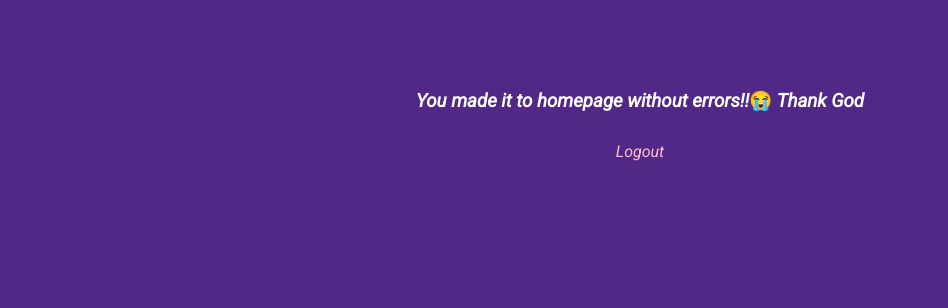
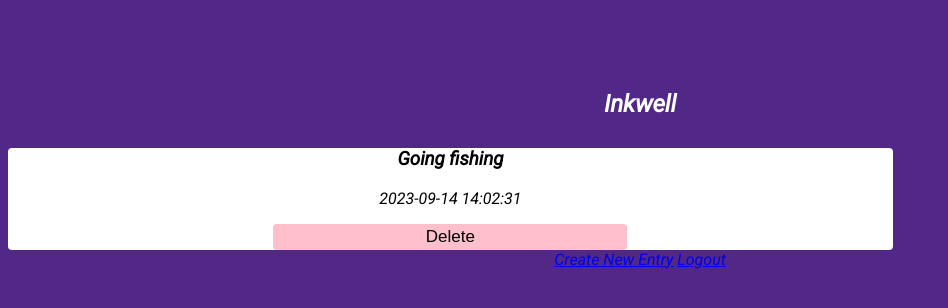
Before and after one commit to Sandee004/Inkwell, a Flask app: page /homepage in a window 1280 px wide. Shown: the top 308 px of the page, without its empty margins (0-948 px from the left). Run offline with Flask 3, Linux system fonts and the light colour scheme; a user stored in the database is signed in.

Commit message:
Login and homepage complete

```diff
--- a/main.py
+++ b/main.py
@@ -2,6 +2,7 @@ from flask import Flask, render_template, flash, request, redirect, session, url
 from flask_session import Session
 from flask_sqlalchemy import SQLAlchemy
 from sqlalchemy.exc import IntegrityError
+from datetime import datetime
 
 app = Flask(__name__)
 app.secret_key = "hello"
@@ -14,7 +15,7 @@ db = SQLAlchemy(app)
 
 class User(db.Model):
     id = db.Column("id", db.Integer, primary_key=True)
-    username = db.Column(db.String(50))
+    username = db.Column(db.String(50), unique=True)
     email = db.Column(db.String(50), unique=True)
     password = db.Column(db.String(50))
 
@@ -22,6 +23,20 @@ class User(db.Model):
         self.username = username
         self.email = email
         self.password = password
+
+    entries = db.relationship("Entry", backref="user", lazy=True)
+
+class Entry(db.Model):
+    id = db.Column("id", db.Integer, primary_key=True)
+    title = db.Column(db.String(150))
+    content = db.Column(db.Text)
+    created_at = db.Column(db.DateTime, default=datetime.utcnow)
+    user_id = db.Column(db.Integer, db.ForeignKey("user.id"), nullable=False)
+
+    def __init__(self, title, content, user_id):
+        self.title = title
+        self.content = content
+        self.user_id = user_id
 
 
 @app.route('/')
@@ -35,7 +50,12 @@ def register():
         name = request.form.get("username")
         email = request.form.get("email")
         password = request.form.get("password")
-        #confirm = request.form.get("confirm")
+
+        existing_user= User.query.filter_by(username=name).first()
+        if existing_user:
+            flash("Username is already taken")
+            return redirect(url_for('register'))
+
         new_user = User(username=name, email=email, password=password)
         try:
             db.session.add(new_user)
@@ -53,12 +73,11 @@ def login():
     if request.method == "POST":
         username = request.form.get("username")
         password = request.form.get("password")
-        #print(f"Username: {username}")
-        #print(f"Password: {password}")
         user = User.query.filter_by(username=username).first()
-        #print(f"User: {user}")
+
         if user and user.password == password:
             session["logged_in"] = True
+            session["user_id"] = user.id
             return redirect(url_for("homepage"))
         else:
             flash("Invalid credentials")
@@ -85,12 +104,87 @@ def profiles():
         return render_template('profiles.html', users=users)
 
 
-@app.route('/homepage')
+@app.route('/homepage', methods=["GET", "POST"])
 def homepage():
     if not session.get("logged_in", False):
         return redirect(url_for("login"))
-    return render_template("homepage.html")
 
+    if request.method == "POST":
+        entry_id = request.form.get("entry_id")
+        if entry_id:
+            entry = Entry.query.get(entry_id)
+            if entry:
+                user_id = session["user_id"]
+                if entry.user_id == user_id:
+                    db.session.delete(entry)
+                    db.session.commit()
+                    flash("Entry deleted successfully")
+                else:
+                    flash("You are not authorized to delete this entry")
+            else:
+                flash("Entry not found")
+
+    user_id = session["user_id"]
+    entries = Entry.query.filter_by(user_id=user_id).order_by(Entry.created_at.desc()).all()
+    return render_template("homepage.html", entries=entries)
+
+
+@app.route('/create', methods=["POST", "GET"])
+def create_entry():
+    if not session.get("logged_in", False):
+        return redirect(url_for("login"))
+
+    if request.method == "POST":
+        title = request.form.get("title")
+        content = request.form.get("content")
+        user_id = session["user_id"]
+        new_entry = Entry(title=title, content=content, user_id=user_id)
+        db.session.add(new_entry)
+        db.session.commit()
+
+        flash("Entry saved")
+        return redirect(url_for("homepage"))
+
+    return render_template('create-entries.html')
+"""
+@app.route('/homepage', methods=["GET", "POST"])
+def homepage():
+    if not session.get("logged_in", False):
+        return redirect(url_for("login"))
+
+    if request.method == "POST":
+        entry_id = request.form.get("entry_id")
+        if entry_id:
+            entry = Entry.query.get(entry_id)
+            if entry:
+                user_id = session["user_id"]
+                if entry.user_id == user_id:
+                    db.session.delete(entry)
+                    db.session.commit()
+                    flash("Entry deleted successfully")
+                else:
+                    flash("You are not authorized to delete this entry")
+            else:
+                flash("Entry not found")
+
+    user_id = session["user_id"]
+    entries = Entry.query.filter_by(user_id=user_id).order_by(Entry.created_at.desc()).all()
+    return render_template("homepage.html", entries=entries)
+
+@app.route('/create', methods=["POST", "GET"])
+def create_entry():
+    if request.method == "POST":
+        title = request.form.get("title")
+        content = request.form.get("content")
+        user_id = session["user_id"]
+        new_entry = Entry(title=title, content=content, user_id=user_id)
+        db.session.add(new_entry)
+        db.session.commit()
+
+        flash("Entry saved")
+        return redirect(url_for("homepage"))
+    return render_template('create-entries.html')
+"""
 
 if __name__ == "__main__":
     with app.app_context():
--- a/static/homepage.css
+++ b/static/homepage.css
@@ -1,6 +1,34 @@
+@import url('https://fonts.googleapis.com/css2?family=Roboto:ital@1&display=swap');
 body{
     background-color: #512888;
+    font-family: 'Roboto';
+    color: white;
+    text-align: center;
+    align-items: center;
+    justify-content: center;
 }
-h3{
+h2{
+    text-align: center;
+    margin: 90px auto 30px;
+    color: white;
+}
+input{
+    font-size: 17px;
+    width: 40%;
+    background-color: pink;
+    border-radius: 4px;
+    padding: 3px 5px;
+    text-align: center;
+    border: none;
+    outline: none;
+}
+.entry{
+    width: 70%;
+    height: contain;
+    padding 10px auto;
+    background-color: white;
+    color: black;
+    text-align: center;
+    border-radius: 4px;
 
 }
--- a/templates/homepage.html
+++ b/templates/homepage.html
@@ -5,10 +5,35 @@
     <meta http-equiv="X-UA-Compatible" content="IE=edge">
     <meta name="viewport" content="width=device-width, initial-scale=1.0">
     <title>Homepage</title>
-    <link rel="stylesheet" type="text/css" href="{{ url_for('static', filename='register.css') }}">
+    <link rel="stylesheet" type="text/css" href="{{ url_for('static', filename='homepage.css') }}">
 </head>
 <body>
-    <h3>You made it to homepage without errors!!😭 Thank God</h3>
+    <h2>Inkwell</h2>
+
+    {% with messages = get_flashed_messages() %}
+        {% if messages %}
+            <ul class="flash-messages">
+                {% for message in messages %}
+                    <li>{{ message }}</li>
+                {% endfor %}
+            </ul>
+        {% endif %}
+    {% endwith %}
+
+    <div class="entries">
+        {% for entry in entries %}
+            <div class="entry">
+                <h3>{{ entry.title }}</h3>
+                <!--p>{{ entry.content }}</p-->
+                <p class="timestamp">{{ entry.created_at.strftime("%Y-%m-%d %H:%M:%S") }}</p>
+                <form method="POST" action="{{ url_for('homepage') }}">
+                    <input type="hidden" name="entry_id" value="{{ entry.id }}">
+                    <input type="submit" name="delete" value="Delete">
+                </form>
+            </div>
+        {% endfor %}
+    </div>
+    <a href="{{url_for('create_entry')}}">Create New Entry</a>
     <a href="{{url_for('register')}}">Logout</a>
 
 </body>
```
Also changed, not shown: static/create-entries.css (added, +65 -0 lines), templates/create-entries.html (added, +30 -0 lines), instance/users.sqlite3.
